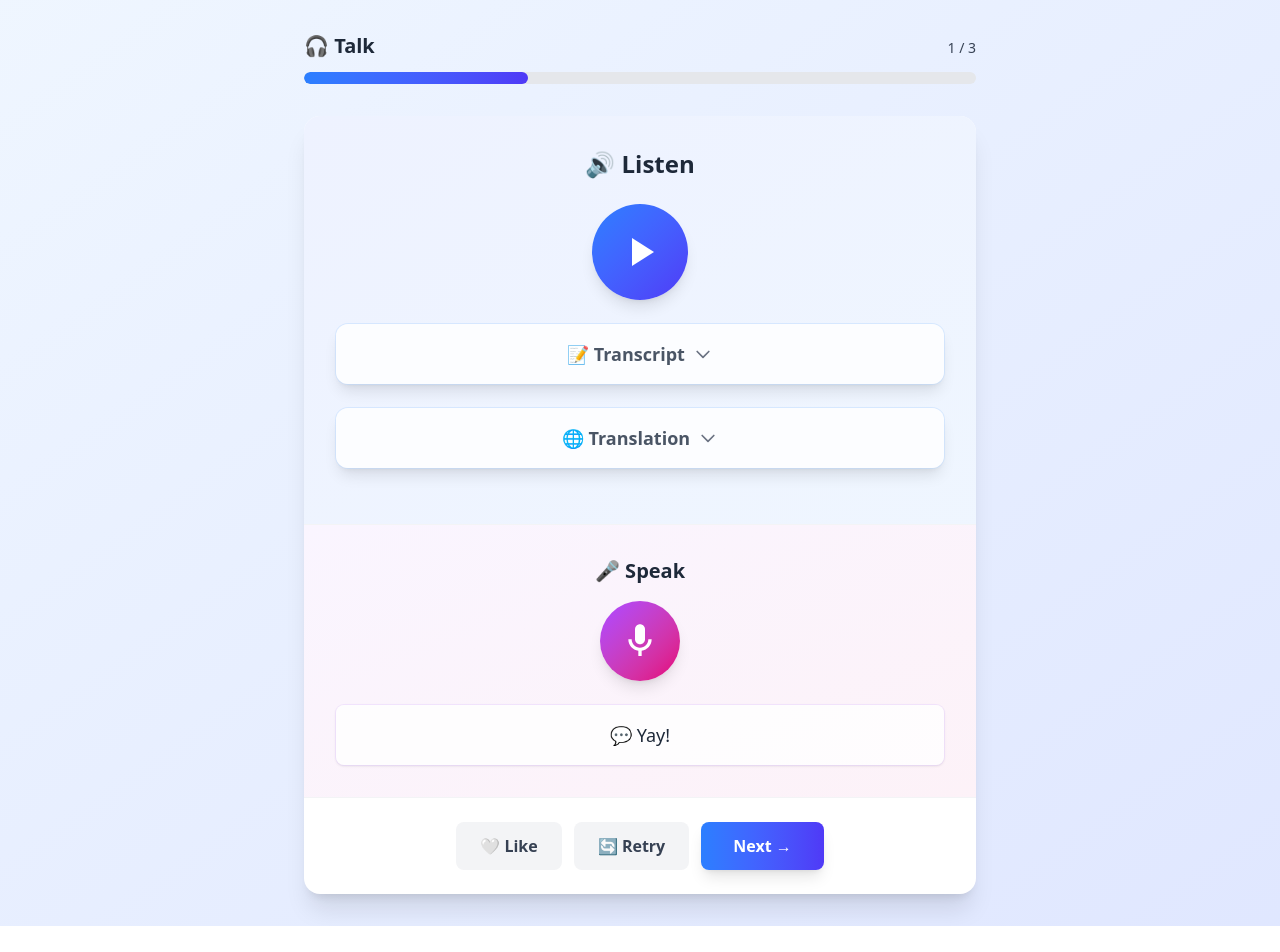
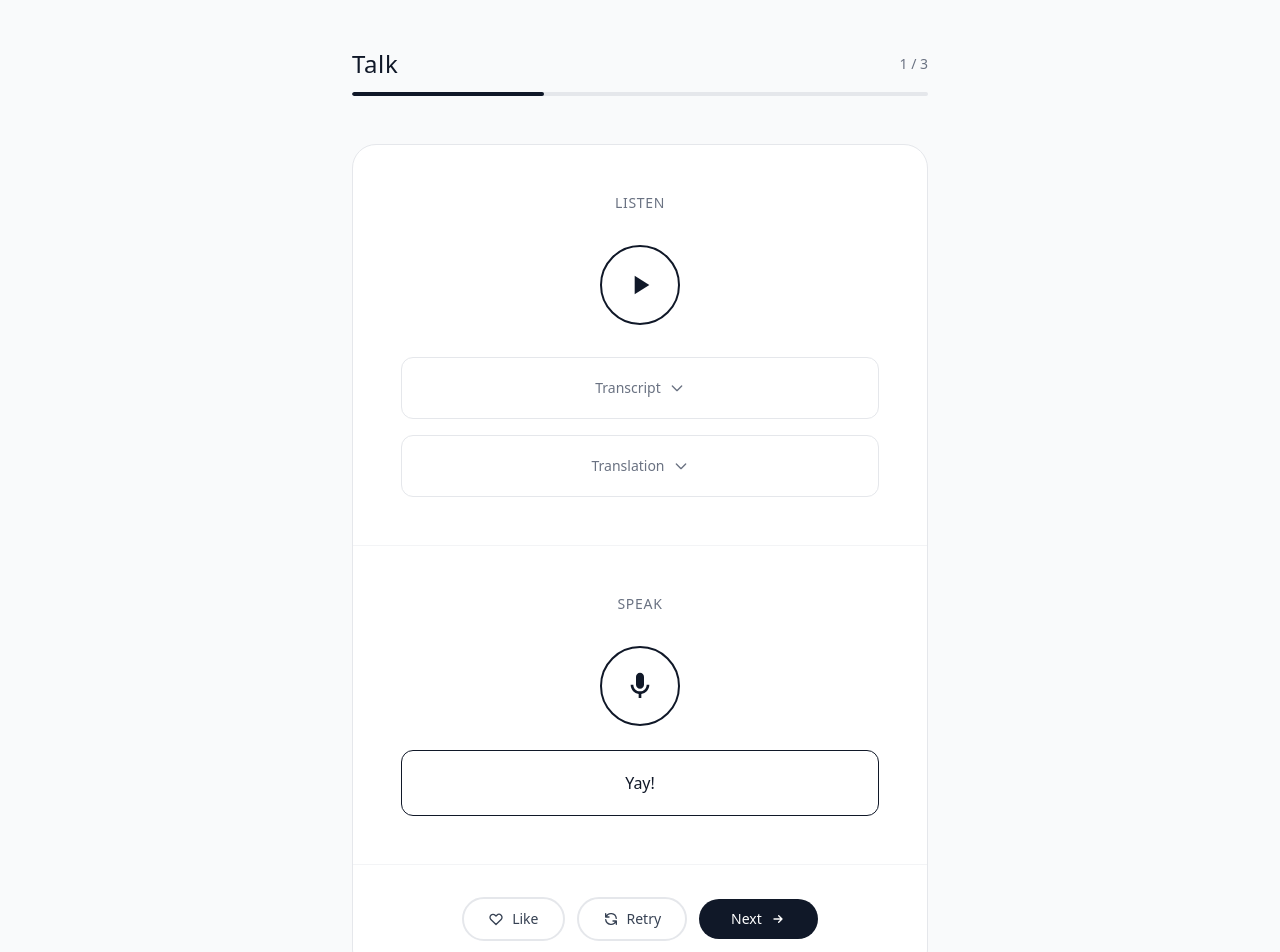
Before and after one commit to joshuafolkken/talk-svelte, a SvelteKit app: page / in a window 1280 px wide. Shown: the top 952 px of the page. Before the commit the page ends 926 px from the top, so only its background shows below. Built offline with nearby package versions, Linux system fonts and the light colour scheme.

Commit message:
game screen #27 mono

```diff
--- a/src/routes/+page.svelte
+++ b/src/routes/+page.svelte
@@ -83,33 +83,36 @@
 	}
 </script>
 
-<div class="min-h-screen bg-gradient-to-br from-blue-50 to-indigo-100 px-4 py-8">
-	<div class="mx-auto max-w-2xl">
+<div class="min-h-screen bg-gray-50 px-4 py-12">
+	<div class="mx-auto max-w-xl">
 		<!-- Progress Bar -->
-		<div class="mb-8">
-			<div class="mb-2 flex items-center justify-between text-sm font-medium text-gray-700">
-				<h1 class="mb-1 text-center text-xl font-bold text-gray-800">🎧 Talk</h1>
-				<span>{current_question} / {total_questions}</span>
+		<div class="mb-12">
+			<div class="mb-3 flex items-center justify-between">
+				<h1 class="text-2xl font-light tracking-wide text-gray-900">Talk</h1>
+				<span class="text-sm font-medium text-gray-500">{current_question} / {total_questions}</span
+				>
 			</div>
-			<div class="h-3 overflow-hidden rounded-full bg-gray-200">
+			<div class="h-1 overflow-hidden rounded-full bg-gray-200">
 				<div
-					class="h-full rounded-full bg-gradient-to-r from-blue-500 to-indigo-600 transition-all duration-300"
+					class="h-full rounded-full bg-gray-900 transition-all duration-500"
 					style="width: {(current_question / total_questions) * 100}%"
 				></div>
 			</div>
 		</div>
 
 		<!-- Main Card -->
-		<div class="overflow-hidden rounded-2xl bg-white shadow-xl">
+		<div class="overflow-hidden rounded-3xl border border-gray-200 bg-white">
 			<!-- Audio Section-->
-			<div class="border-b border-gray-100 bg-gradient-to-br from-indigo-50 to-blue-50 p-8">
-				<h2 class="mb-6 text-center text-2xl font-bold text-gray-800">🔊 Listen</h2>
-				<div class="mb-6 flex justify-center">
+			<div class="border-b border-gray-100 p-12">
+				<h2 class="mb-8 text-center text-sm font-medium tracking-wider text-gray-500 uppercase">
+					Listen
+				</h2>
+				<div class="mb-8 flex justify-center">
 					<button
 						onclick={play_audio}
-						class="group relative flex h-24 w-24 items-center justify-center rounded-full bg-gradient-to-br from-blue-500 to-indigo-600 text-white shadow-lg transition-all duration-200 hover:scale-105 hover:shadow-xl active:scale-95"
+						class="group relative flex h-20 w-20 items-center justify-center rounded-full border-2 border-gray-900 bg-white text-gray-900 transition-all duration-200 hover:bg-gray-900 hover:text-white active:scale-95"
 					>
-						<svg class="h-12 w-12" fill="currentColor" viewBox="0 0 24 24">
+						<svg class="h-8 w-8" fill="currentColor" viewBox="0 0 24 24">
 							{#if is_playing}
 								<path d="M6 4h4v16H6V4zm8 0h4v16h-4V4z" />
 							{:else}
@@ -127,21 +130,16 @@
 				<!-- Transcript Section -->
 				<button
 					onclick={toggle_transcript}
-					class="mb-6 w-full rounded-xl bg-white/80 p-4 text-center text-lg shadow-lg ring-1 ring-blue-200/50 transition-all duration-300 {show_transcript
-						? 'text-gray-800'
-						: 'font-semibold text-gray-600 hover:bg-blue-50'}"
+					class="mb-4 w-full rounded-xl border border-gray-200 bg-white p-5 text-center transition-all duration-300 {show_transcript
+						? 'border-gray-900 text-gray-900'
+						: 'text-gray-500 hover:border-gray-300'}"
 				>
 					{#if show_transcript}
-						📝 {question.transcript}
+						<span class="text-base font-medium">{question.transcript}</span>
 					{:else}
 						<div class="flex items-center justify-center gap-2">
-							<span>📝 Transcript</span>
-							<svg
-								class="h-5 w-5 text-gray-500"
-								fill="none"
-								stroke="currentColor"
-								viewBox="0 0 24 24"
-							>
+							<span class="text-sm font-medium">Transcript</span>
+							<svg class="h-4 w-4" fill="none" stroke="currentColor" viewBox="0 0 24 24">
 								<path
 									stroke-linecap="round"
 									stroke-linejoin="round"
@@ -156,21 +154,16 @@
 				<!-- Translation Section -->
 				<button
 					onclick={toggle_translation}
-					class="mb-6 w-full rounded-xl bg-white/80 p-4 text-center text-lg shadow-lg ring-1 ring-blue-200/50 transition-all duration-300 {show_translation
-						? 'text-gray-800'
-						: 'font-semibold text-gray-600 hover:bg-blue-50 '}"
+					class="w-full rounded-xl border border-gray-200 bg-white p-5 text-center transition-all duration-300 {show_translation
+						? 'border-gray-900 text-gray-900'
+						: 'text-gray-500 hover:border-gray-300'}"
 				>
 					{#if show_translation}
-						🌐 {question.translation}
+						<span class="text-base font-medium">{question.translation}</span>
 					{:else}
 						<div class="flex items-center justify-center gap-2">
-							<span>🌐 Translation</span>
-							<svg
-								class="h-5 w-5 text-gray-500"
-								fill="none"
-								stroke="currentColor"
-								viewBox="0 0 24 24"
-							>
+							<span class="text-sm font-medium">Translation</span>
+							<svg class="h-4 w-4" fill="none" stroke="currentColor" viewBox="0 0 24 24">
 								<path
 									stroke-linecap="round"
 									stroke-linejoin="round"
@@ -184,16 +177,18 @@
 			</div>
 
 			<!-- Recording Section -->
-			<div class="border-b border-gray-100 bg-gradient-to-br from-purple-50 to-pink-50 p-8">
-				<h3 class="mb-4 text-center text-xl font-bold text-gray-800">🎤 Speak</h3>
+			<div class="border-b border-gray-100 p-12">
+				<h3 class="mb-8 text-center text-sm font-medium tracking-wider text-gray-500 uppercase">
+					Speak
+				</h3>
 				<div class="flex flex-col items-center gap-6">
 					<button
 						onclick={toggle_recording}
 						class="flex h-20 w-20 items-center justify-center rounded-full transition-all duration-200 {is_recording
-							? 'animate-pulse bg-red-500 hover:bg-red-600'
-							: 'bg-gradient-to-br from-purple-500 to-pink-600 hover:scale-105'} text-white shadow-lg hover:shadow-xl active:scale-95"
+							? 'bg-red-500 text-white'
+							: 'border-2 border-gray-900 bg-white text-gray-900 hover:bg-gray-900 hover:text-white'} active:scale-95"
 					>
-						<svg class="h-10 w-10" fill="currentColor" viewBox="0 0 24 24">
+						<svg class="h-8 w-8" fill="currentColor" viewBox="0 0 24 24">
 							{#if is_recording}
 								<rect x="6" y="6" width="12" height="12" rx="2" />
 							{:else}
@@ -208,39 +203,75 @@
 					</button>
 
 					<div
-						class="w-full rounded-lg bg-white/80 p-4 text-center text-lg shadow ring-1 ring-purple-200/50 transition-all duration-300 {user_transcript
-							? 'text-gray-800'
-							: 'font-semibold text-gray-600 '}"
+						class="w-full rounded-xl border border-gray-200 bg-white p-5 text-center transition-all duration-300 {user_transcript
+							? 'border-gray-900 text-gray-900'
+							: 'text-gray-500'}"
 					>
-						💬 {user_transcript ? user_transcript : 'Your Speech'}
+						<span class="text-base font-medium"
+							>{user_transcript ? user_transcript : 'Your Speech'}</span
+						>
 					</div>
 				</div>
 			</div>
 
 			<!-- Action Buttons -->
-			<div class="flex flex-wrap items-center justify-center gap-3 p-6">
+			<div class="flex flex-wrap items-center justify-center gap-3 p-8">
 				<button
 					onclick={toggle_like}
-					class="flex items-center gap-2 rounded-lg px-6 py-3 font-semibold transition-all {liked
-						? 'bg-red-500 text-white hover:bg-red-600'
-						: 'bg-gray-100 text-gray-700 hover:bg-gray-200'}"
+					class="flex items-center gap-2 rounded-full border-2 px-6 py-2.5 text-sm font-medium transition-all {liked
+						? 'border-red-500 bg-red-500 text-white'
+						: 'border-gray-200 text-gray-700 hover:border-gray-900'}"
 				>
-					{liked ? '❤️' : '🤍'}
+					<svg
+						class="h-4 w-4"
+						fill={liked ? 'currentColor' : 'none'}
+						stroke="currentColor"
+						stroke-width="2"
+						viewBox="0 0 24 24"
+					>
+						<path
+							stroke-linecap="round"
+							stroke-linejoin="round"
+							d="M4.318 6.318a4.5 4.5 0 000 6.364L12 20.364l7.682-7.682a4.5 4.5 0 00-6.364-6.364L12 7.636l-1.318-1.318a4.5 4.5 0 00-6.364 0z"
+						/>
+					</svg>
 					{liked ? 'Liked' : 'Like'}
 				</button>
 
 				<button
 					onclick={retry}
-					class="flex items-center gap-2 rounded-lg bg-gray-100 px-6 py-3 font-semibold text-gray-700 transition-colors hover:bg-gray-200"
+					class="flex items-center gap-2 rounded-full border-2 border-gray-200 px-6 py-2.5 text-sm font-medium text-gray-700 transition-colors hover:border-gray-900"
 				>
-					🔄 Retry
+					<svg
+						class="h-4 w-4"
+						fill="none"
+						stroke="currentColor"
+						stroke-width="2"
+						viewBox="0 0 24 24"
+					>
+						<path
+							stroke-linecap="round"
+							stroke-linejoin="round"
+							d="M4 4v5h.582m15.356 2A8.001 8.001 0 004.582 9m0 0H9m11 11v-5h-.581m0 0a8.003 8.003 0 01-15.357-2m15.357 2H15"
+						/>
+					</svg>
+					Retry
 				</button>
 
 				<button
 					onclick={next_question}
-					class="flex items-center gap-2 rounded-lg bg-gradient-to-r from-blue-500 to-indigo-600 px-8 py-3 font-semibold text-white shadow-lg transition-all hover:scale-105 hover:shadow-xl active:scale-95"
+					class="flex items-center gap-2 rounded-full bg-gray-900 px-8 py-2.5 text-sm font-medium text-white transition-all hover:bg-gray-800 active:scale-95"
 				>
-					Next →
+					Next
+					<svg
+						class="h-4 w-4"
+						fill="none"
+						stroke="currentColor"
+						stroke-width="2"
+						viewBox="0 0 24 24"
+					>
+						<path stroke-linecap="round" stroke-linejoin="round" d="M13 7l5 5m0 0l-5 5m5-5H6" />
+					</svg>
 				</button>
 			</div>
 		</div>
```
